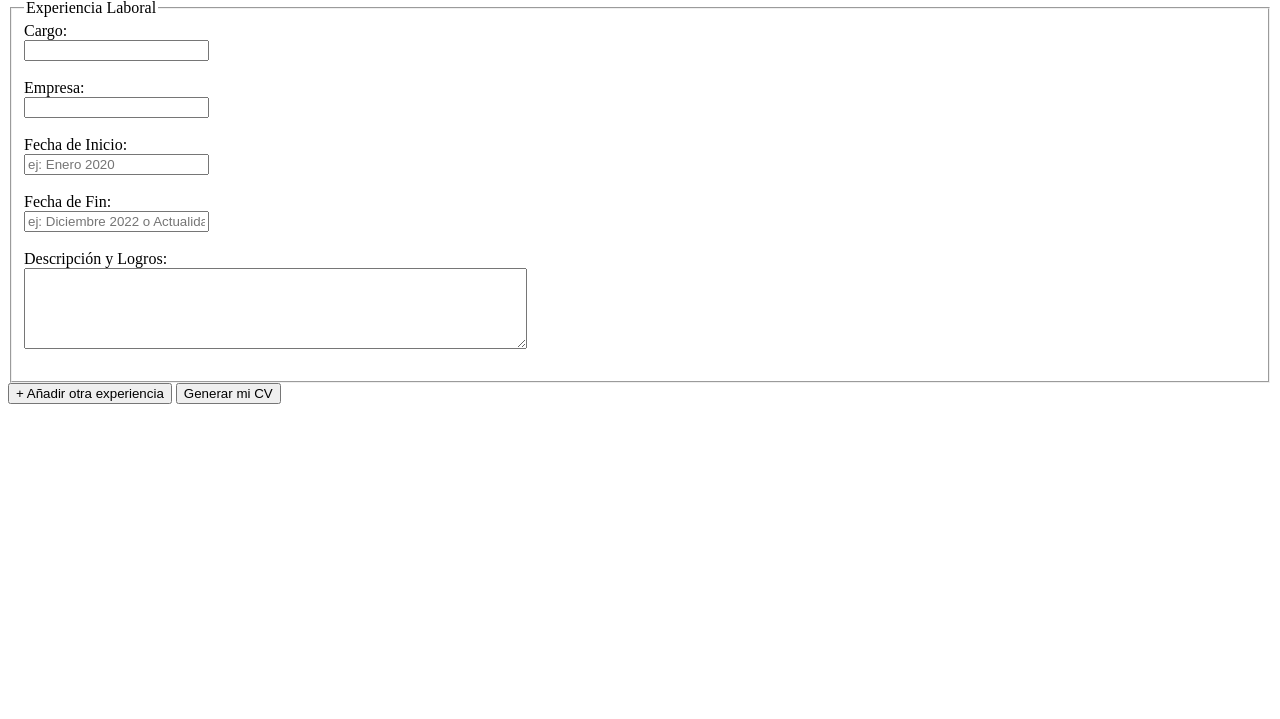
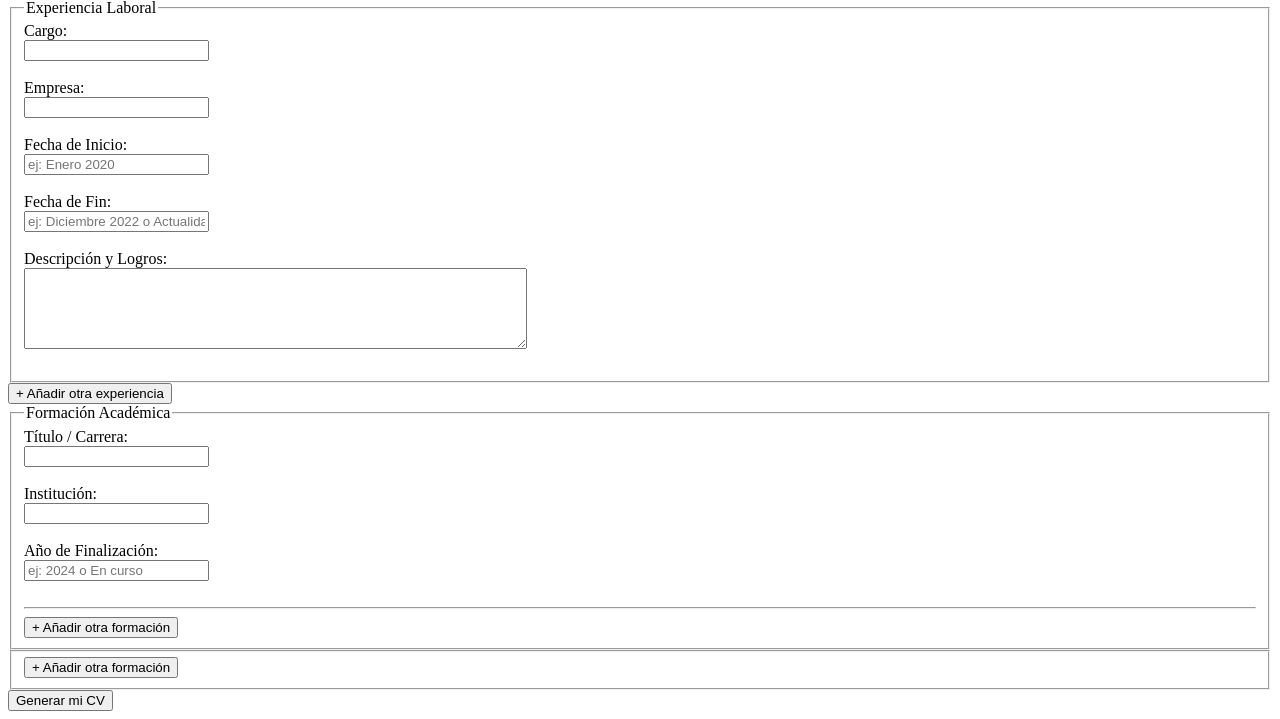
Before and after one commit to ElianaMariaCorujo/optiCV, a Flask app: page / in a window 1280 px wide. Shown: the part 685-1404 px from the top of the page. Before the commit the page ends 1089 px from the top, so only its background shows below. Run offline with Flask 3, Linux system fonts and the light colour scheme.

Commit message:
Actualización_2_10

```diff
--- a/static/js/main.js
+++ b/static/js/main.js
@@ -40,3 +40,30 @@ document.addEventListener('DOMContentLoaded', function() {
         container.appendChild(newBlock);
     });
 });
+// --- Lógica para añadir Formación Académica ---
+document.addEventListener('DOMContentLoaded', function() {
+    // Esto ya existe, solo añadimos la nueva lógica dentro del mismo evento
+    const addFormacionButton = document.getElementById('agregar-formacion');
+    const formacionContainer = document.getElementById('formacion-container');
+    let formacionCount = 1;
+
+    addFormacionButton.addEventListener('click', function() {
+        formacionCount++;
+
+        const newBlock = document.createElement('div');
+        newBlock.classList.add('formacion-bloque');
+
+        newBlock.innerHTML = `
+            <label for="titulo${formacionCount}">Título / Carrera:</label><br>
+            <input type="text" id="titulo${formacionCount}" name="titulo${formacionCount}"><br><br>
+
+            <label for="institucion${formacionCount}">Institución:</label><br>
+            <input type="text" id="institucion${formacionCount}" name="institucion${formacionCount}"><br><br>
+
+            <label for="fecha_fin_formacion${formacionCount}">Año de Finalización:</label><br>
+            <input type="text" id="fecha_fin_formacion${formacionCount}" name="fecha_fin_formacion${formacionCount}" placeholder="ej: 2024 o En curso"><br><br>
+            <hr>
+        `;
+        formacionContainer.appendChild(newBlock);
+    });
+});
--- a/templates/index.html
+++ b/templates/index.html
@@ -62,6 +62,28 @@
         </fieldset>
     <button type="button" id="agregar-experiencia">+ Añadir otra experiencia</button>
 </fieldset>
+<fieldset>
+    <legend>Formación Académica</legend>
+
+    <div id="formacion-container">
+        <div class="formacion-bloque">
+            <label for="titulo1">Título / Carrera:</label><br>
+            <input type="text" id="titulo1" name="titulo1"><br><br>
+
+            <label for="institucion1">Institución:</label><br>
+            <input type="text" id="institucion1" name="institucion1"><br><br>
+
+            <label for="fecha_fin_formacion1">Año de Finalización:</label><br>
+            <input type="text" id="fecha_fin_formacion1" name="fecha_fin_formacion1" placeholder="ej: 2024 o En curso"><br><br>
+            <hr>
+        </div>
+    </div>
+
+    <button type="button" id="agregar-formacion">+ Añadir otra formación</button>
+</fieldset>
+<fieldset>
+    <button type="button" id="agregar-formacion">+ Añadir otra formación</button>
+</fieldset>
      <button type="submit">Generar mi CV</button>
 
     </form>
```
